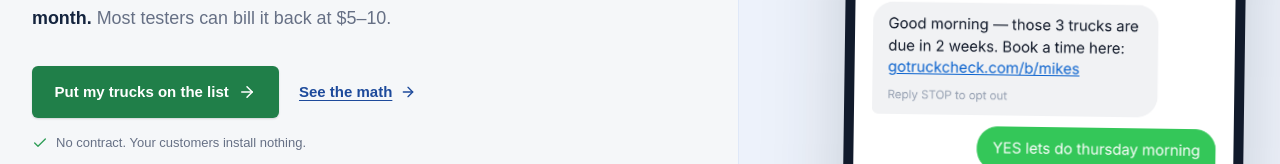
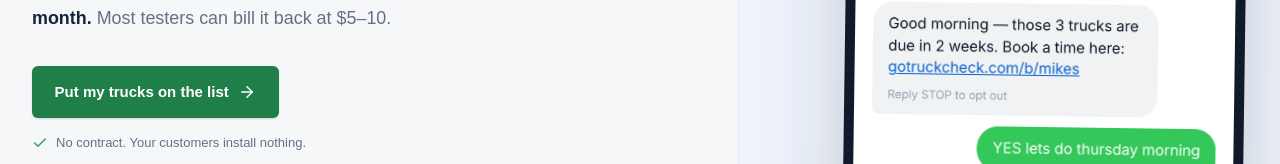
Before and after one commit to dshap456/gotruckcheck, a Next.js app: page / in a window 1280 px wide. Shown: the part 556-720 px from the top of the page. Built offline with nearby package versions, Linux system fonts and the light colour scheme; no server answers; a web font is replaced by a local one.

Commit message:
Remove secondary hero link

```diff
--- a/app/page.tsx
+++ b/app/page.tsx
@@ -41,10 +41,6 @@ export default function Home() {
               <a className="button button--primary" href="#early-access">
                 Put my trucks on the list
                 <ArrowRight aria-hidden="true" size={18} />
-              </a>
-              <a className="text-link" href="#the-money">
-                See the math
-                <ArrowRight aria-hidden="true" size={16} />
               </a>
             </div>
             <p className="hero__trust">
```
